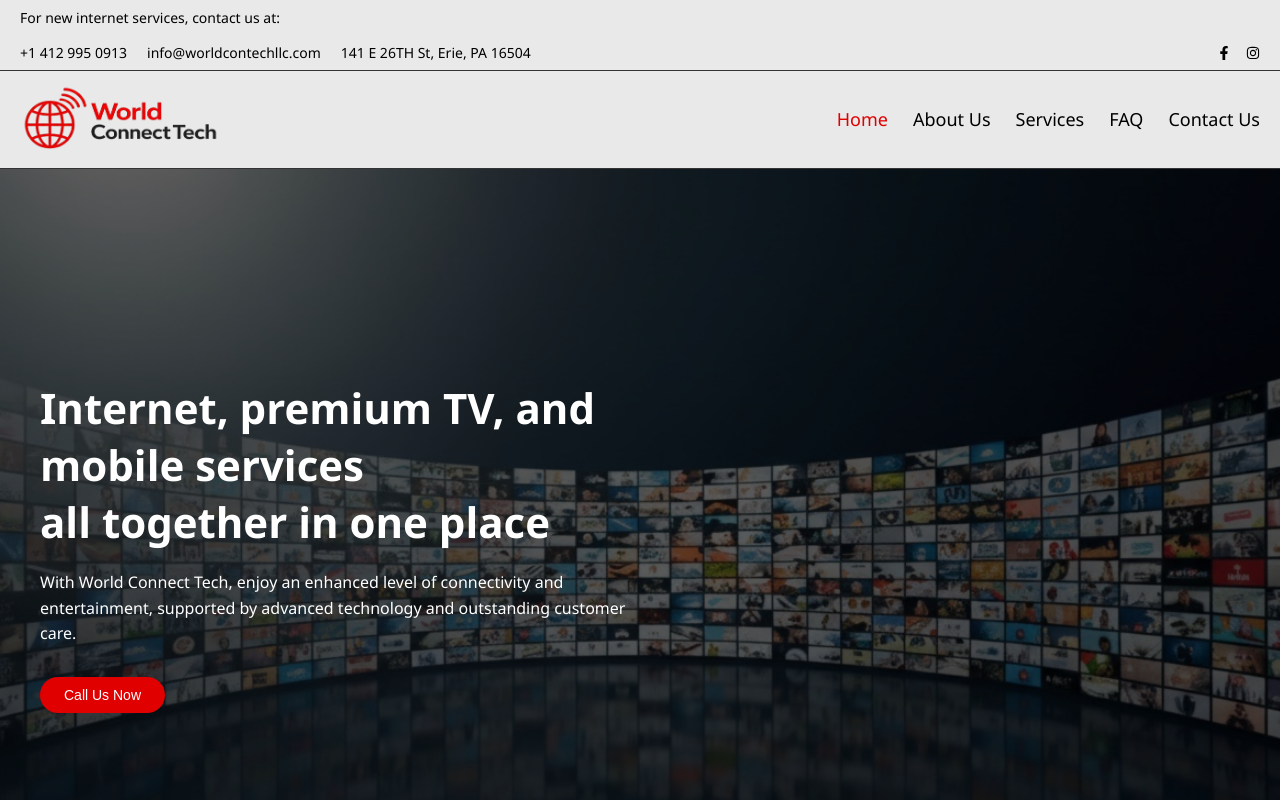
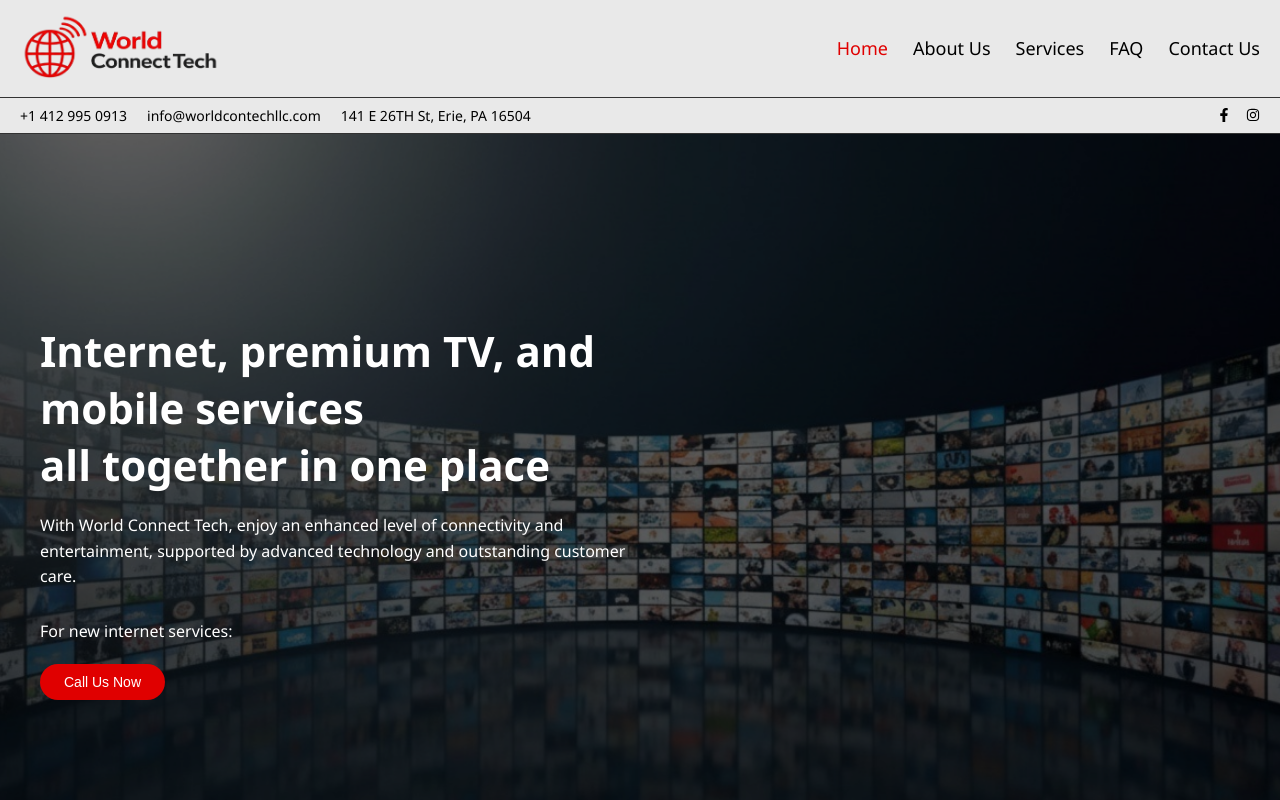
Before and after one commit to shif-aahmed/world-connect-tech, a React (Vite) app: page / in a window 1280 px wide. Built offline with nearby package versions, Linux system fonts and the light colour scheme.

Commit message:
first commit

```diff
--- a/src/components/Footer/Footer.jsx
+++ b/src/components/Footer/Footer.jsx
@@ -9,7 +9,7 @@ const Footer = () => {
     { name: "About Us", path: "/about" },
     { name: "Services", path: "/services" },
     { name: "FAQs", path: "/faq" },
-    { name: "Privacy Policy", path: "/privacy" },
+    // { name: "Privacy Policy", path: "/privacy" },
     { name: "Contact Us", path: "/contact" },
   ];
 
--- a/src/components/HeroBanner/HeroBanner.jsx
+++ b/src/components/HeroBanner/HeroBanner.jsx
@@ -13,7 +13,8 @@ const HeroBanner = () => {
             With World Connect Tech, enjoy an enhanced level of connectivity and entertainment,
             supported by advanced technology and outstanding customer care.
           </p>
-
+        <div >For new internet services:</div>
+        <br />
           <a href="tel:+14129950913">
             <button className="heroBtn">Call Us Now</button>
           </a>
--- a/src/components/Navbar/Navbar.css
+++ b/src/components/Navbar/Navbar.css
@@ -6,16 +6,13 @@
 }
 
 /* Top bar */
-.topBar, .top {
+.topBar {
   display: flex;
   justify-content: space-between;
   align-items: center;
   padding: 8px 20px;
-  border-bottom: 1px solid #333;
+  border-top: 1px solid #333;
   font-size: 14px;
-}
-.top{
-  border: none;
 }
 .socials {
   display: flex;
@@ -98,7 +95,7 @@
   .links {
     display: none;
     flex-direction: column;
-    background-color: rgb(0, 0, 0);
+    background-color: rgb(233, 233, 233);
     position: absolute;
     top: 100%;
     right: 20px;
--- a/src/components/Navbar/Navbar.jsx
+++ b/src/components/Navbar/Navbar.jsx
@@ -18,27 +18,6 @@ const Navbar = () => {
 
   return (
     <nav className="navbar">
-<div className="top">For new internet services, contact us at:</div>
-      <div className="topBar">
-        <div className="contactInfo">
-          <a href="tel:+14129950913">+1 412 995 0913</a>
-          <a href="mailto:info@worldcontechllc.com">
-            info@worldcontechllc.com
-          </a>
-          <a
-            href="https://www.google.com/maps?q=141+E+26TH+St,+Erie,+PA+16504"
-            target="_blank"
-            rel="noopener noreferrer"
-          >
-            141 E 26TH St, Erie, PA 16504
-          </a>
-        </div>
-
-        <div className="socials">
-          <FaFacebookF />
-          <FaInstagram />
-        </div>
-      </div>
 
       {/* Bottom section */}
       <div className="bottomBar">
@@ -66,6 +45,26 @@ const Navbar = () => {
           ))}
         </div>
       </div>
+            <div className="topBar">
+        <div className="contactInfo">
+          <a href="tel:+14129950913">+1 412 995 0913</a>
+          <a href="mailto:info@worldcontechllc.com">
+            info@worldcontechllc.com
+          </a>
+          <a
+            href="https://www.google.com/maps?q=141+E+26TH+St,+Erie,+PA+16504"
+            target="_blank"
+            rel="noopener noreferrer"
+          >
+            141 E 26TH St, Erie, PA 16504
+          </a>
+        </div>
+
+        <div className="socials">
+          <FaFacebookF />
+          <FaInstagram />
+        </div>
+      </div>
     </nav>
   );
 };
```
